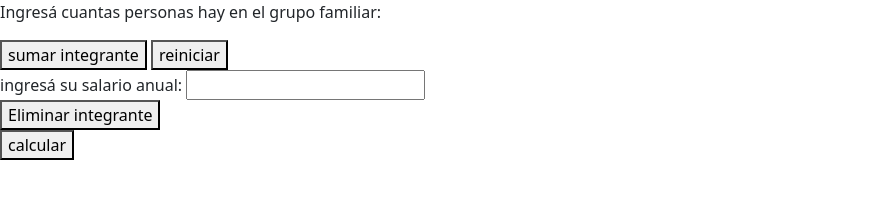
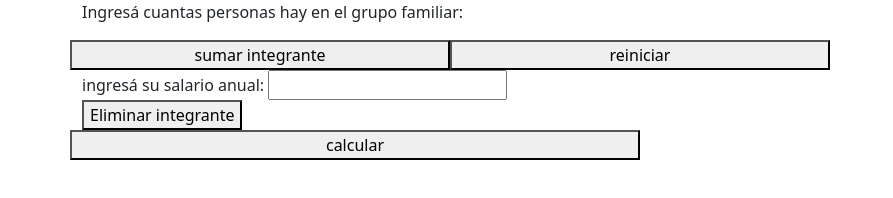
Before and after one commit to Iara-Pou/tarea-clase-10, a website: page clase-6-tarea/ejercicio-2/index.html in a window 1280 px wide. Both pictures are taken after a click on the button "sumar integrante". Shown: the whole page, without its empty margins (0-893 px from the left). Drawn offline with nearby package versions, Linux system fonts and the light colour scheme.

Commit message:
Suma grid de bootstrap

```diff
--- a/clase-6-tarea/ejercicio-2/index.html
+++ b/clase-6-tarea/ejercicio-2/index.html
@@ -11,37 +11,38 @@
 </head>
 
 <body>
-
+    <div class="container">
         <form>
-        <fieldset>
+            <div class="row">
                     <p>Ingresá cuantas personas hay en el grupo familiar:</p>
-            <button id="sumar-integrante">sumar integrante</button>
-            <button id="reiniciar">reiniciar</button>
-        </fieldset>
-
-        <div id="contenedor-inputs-nuevos"></div>
-
-        <button id="calcular-salario" class="oculto" type="submit">calcular</button>
-
+                    <button id="sumar-integrante" class="col-4">sumar integrante</button>
+                    <button id="reiniciar" class="col-4">reiniciar</button>
+            </div>
+            <div class="row">
+                <div id="contenedor-inputs-nuevos" class="col-10"></div>
+                <button id="calcular-salario" class="oculto col-6" type="submit">calcular</button>
+            </div>
         </form>
         <section>
-        <div id="errores"></div>
-    </section>
-    <section>
-        <div class="oculto" id="calculo">
+            <div class="row">
+                <div id="errores" class="col-10"></div>
+            </div>
+            <div class="row">
+                <div class="oculto col-10" id="calculo">
                     <p>mayor salario anual: <em id="mayor-salario"></em></p>
                     <p>menor salario anual: <em id="menor-salario"></em></p>
                     <p>salario anual promedio: <em id="promedio-salario"></em></p>
                     <p>salario mensual promedio: <em id="promedio-mensual-salario"></em></p>
                 </div>
+            </div>
         </section>
-
-
+    </div>
 
     <script src="./js/funciones.js" type="text/javascript"></script>
     <script src="../ejercicio-1/js/calculos.js" type="text/javascript"></script>
     <script src="./js/script.js" type="text/javascript"></script>
     <script src="./js/pruebas.js" type="text/javascript"></script>
+
 </body>
 
 </html>
```
Lines whose indentation alone changed are shown as unchanged.
